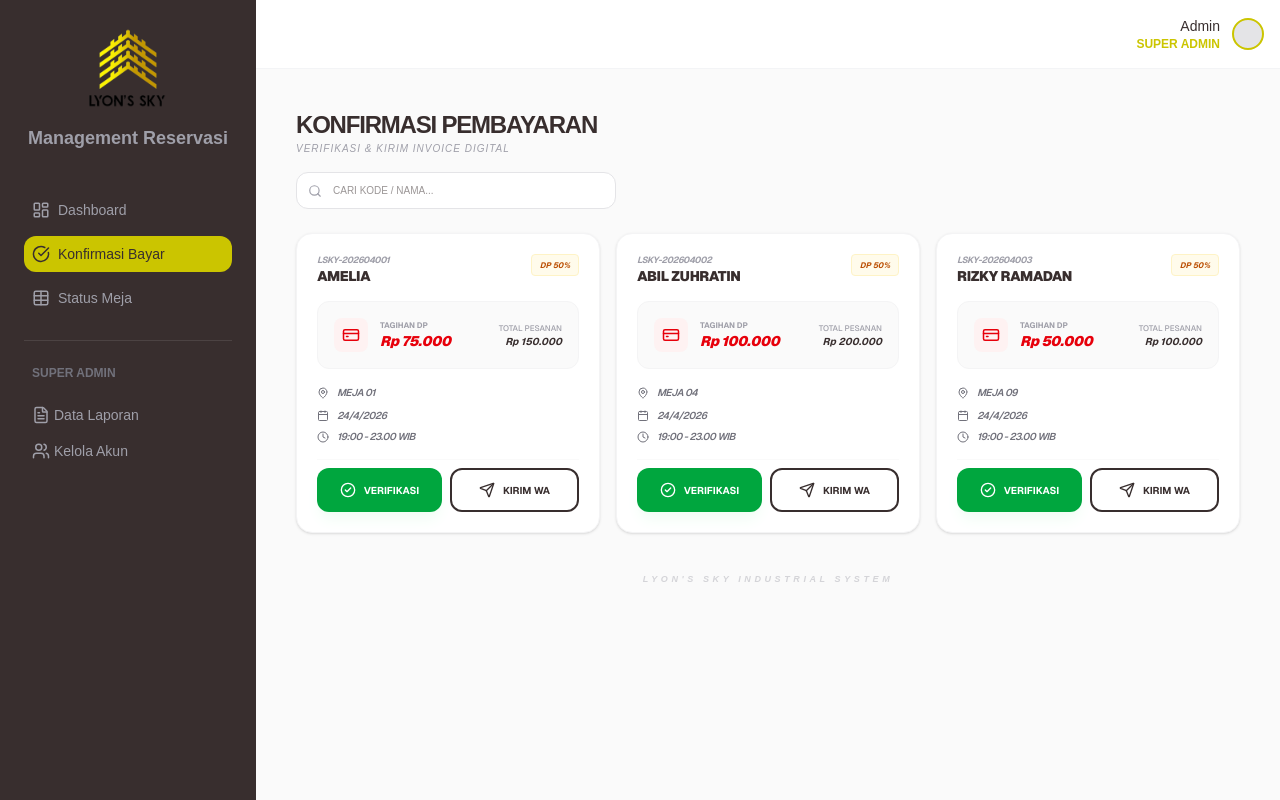
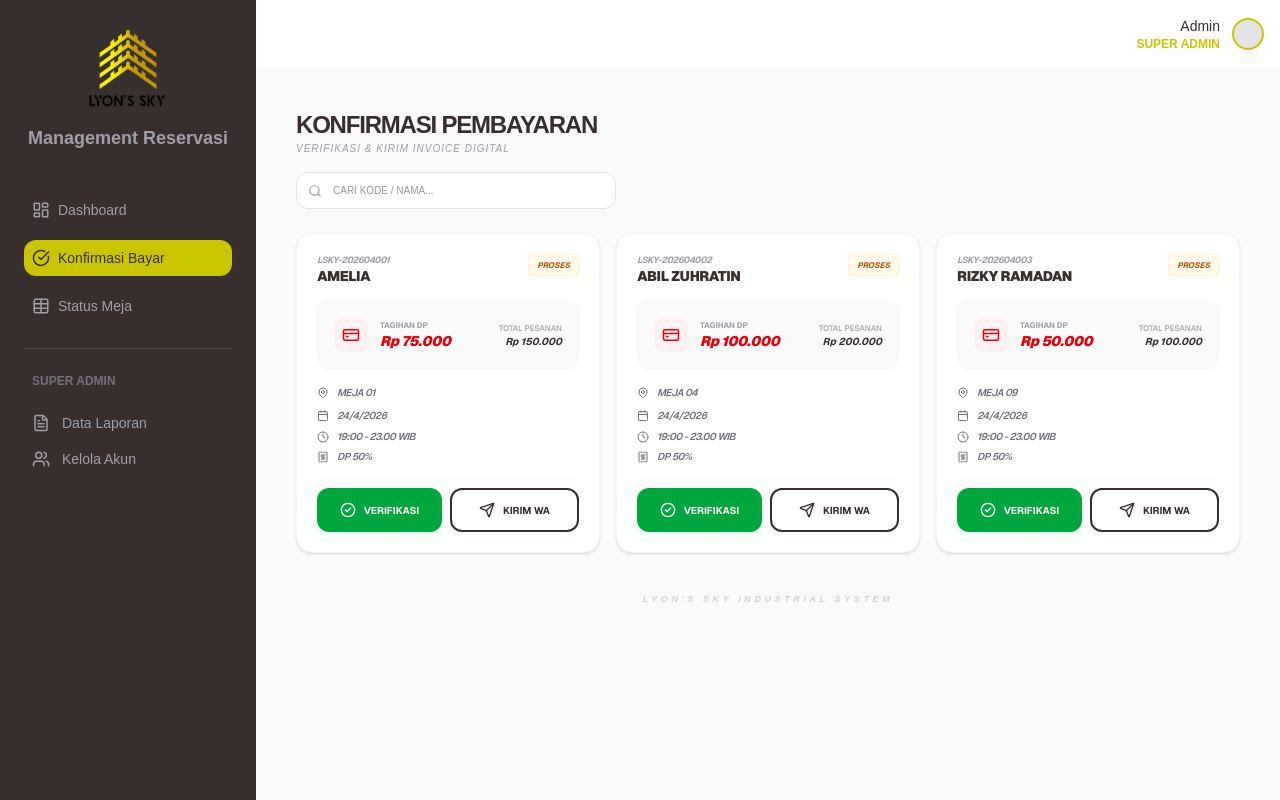
Before and after one commit to AbilZuhrotin/kerja-praktik, a Next.js app: page /admin/konfirmasi in a window 1280 px wide. Built offline with nearby package versions, Linux system fonts and the light colour scheme.

Commit message:
style: fix

```diff
--- a/src/app/admin/konfirmasi/page.js
+++ b/src/app/admin/konfirmasi/page.js
@@ -1,6 +1,6 @@
 "use client";
 import React, { useState } from "react";
-import { Search, Send, CheckCircle2, Calendar, MapPin, Clock, CreditCard } from "lucide-react";
+import { Search, Send, CheckCircle2, Calendar, MapPin, Clock, CreditCard, Receipt } from "lucide-react";
 
 export default function KonfirmasiPage() {
   // --- DATA DUMMY: Sudah ada nominal bayar ---
@@ -16,6 +16,7 @@ export default function KonfirmasiPage() {
       jam_masuk: "19:00",
       jam_keluar: "23.00",
       metode: "DP 50%",
+      status: "proses",
     },
     {
       id: "LSKY-202604002",
@@ -28,6 +29,7 @@ export default function KonfirmasiPage() {
       jam_masuk: "19:00",
       jam_keluar: "23.00",
       metode: "DP 50%",
+      status: "proses",
     },
     {
       id: "LSKY-202604003",
@@ -40,6 +42,7 @@ export default function KonfirmasiPage() {
       jam_masuk: "19:00",
       jam_keluar: "23.00",
       metode: "DP 50%",
+      status: "proses",
     },
   ]);
 
@@ -87,7 +90,7 @@ export default function KonfirmasiPage() {
                 </h4>
               </div>
               <span className="bg-amber-50 text-amber-700 text-[8px] font-bold px-2 py-1 rounded uppercase italic border border-amber-100">
-                {item.metode}
+                {item.status}
               </span>
             </div>
 
@@ -128,6 +131,12 @@ export default function KonfirmasiPage() {
                   {item.jam_masuk} - {item.jam_keluar} WIB
                 </p>
               </div>
+              <div className="flex items-center gap-2 text-zinc-500">
+                <Receipt size={12} />
+                <p className="text-[10px] font-semibold uppercase tracking-tighter italic leading-none">
+                  {item.metode}
+                </p>
+              </div>
             </div>
 
             {/* 4. Action Buttons */}
--- a/src/app/admin/layout.js
+++ b/src/app/admin/layout.js
@@ -53,7 +53,7 @@ export default function AdminLayout({ children }) {
           </p>
         </div>
 
-        <nav className="space-y-2">
+        <nav className="space-y-3">
           {menus.map((menu) => (
             <Link
               key={menu.href}
@@ -77,9 +77,9 @@ export default function AdminLayout({ children }) {
                 <Link
                   key={menu.href}
                   href={menu.href}
-                  className={`flex items-center gap-1 p-2 rounded-xl font-medium text-sm transition-all ${pathname === menu.href ? "bg-[#cbc500] text-[#382E2E]" : "hover:bg-white/5 text-zinc-400"}`}
+                  className={`flex items-center gap-2 p-2 rounded-xl font-medium text-sm transition-all ${pathname === menu.href ? "bg-[#cbc500] text-[#382E2E]" : "hover:bg-white/5 text-zinc-400"}`}
                 >
-                  <span>{menu.icon}</span> {menu.name}
+                  <span className="pr-1">{menu.icon}</span> {menu.name}
                 </Link>
               ))}
             </div>
--- a/src/app/admin/meja/page.js
+++ b/src/app/admin/meja/page.js
@@ -5,9 +5,9 @@ import { Search, Edit3, Trash2, Plus, Calendar, Clock, MapPin } from 'lucide-rea
 export default function MejaManagementPage() {
   // --- DUMMY DATA RESERVASI ---
   const [reservasi, setReservasi] = useState([
-    { id: "RSV-001", nama: "Amelia", meja: "01", tgl: "24/04/2026", jam: "19:00 - 23:00", status: "Konfirmasi" },
-    { id: "RSV-002", nama: "Abil Zuhratin", meja: "04", tgl: "24/04/2026", jam: "19:00 - 23:00", status: "Proses" },
-    { id: "RSV-003", nama: "Rizky Ramadan", meja: "09", tgl: "24/04/2026", jam: "19:00 - 23:00", status: "Konfirmasi" },
+    { id: "RSV-001", nama: "Amelia", meja: "01", tgl: "24/04/2026", jam: "19:00 - 23:00", status: "Selesai" },
+    { id: "RSV-002", nama: "Abil Zuhratin", meja: "04", tgl: "24/04/2026", jam: "19:00 - 23:00", status: "Konfirmasi" },
+    { id: "RSV-003", nama: "Rizky Ramadan", meja: "09", tgl: "24/04/2026", jam: "19:00 - 23:00", status: "Selesai" },
   ]);
 
   const handleEdit = (id) => console.log("Edit ID:", id);
@@ -65,7 +65,7 @@ export default function MejaManagementPage() {
                     </div>
                   </td>
                   <td className="p-5 text-[12px] font-bold italic uppercase">
-                    <span className={item.status === 'Konfirmasi' ? 'text-green-600' : 'text-amber-500'}>
+                    <span className={item.status === 'Selesai' ? 'text-green-600' : 'text-amber-500'}>
                       {item.status}
                     </span>
                   </td>
--- a/src/app/invoice/[id]/page.js
+++ b/src/app/invoice/[id]/page.js
@@ -52,9 +52,6 @@ export default function InvoicePage() {
                   className="w-full h-full object-contain"
                 />
               </div>
-              <p className="text-[12px] font-semibold text-zinc-400 mt-1 pl-5">
-                Digital Invoice
-              </p>
             </div>
 
             <div className="flex flex-col items-center md:items-end">
@@ -65,6 +62,9 @@ export default function InvoicePage() {
                 {data.invoice_id}
               </p>
             </div>
+          </div>
+          <div className="text-center text-[12px] font-semibold text-zinc-400 pb-5 uppercase">
+            Digital Invoice
           </div>
 
           {/* GRID INFO UTAMA (RESPONSIVE) */}
@@ -84,9 +84,9 @@ export default function InvoicePage() {
               </p>
             </div>
             <div className="space-y-1 sm:col-span-2 md:col-span-1">
-              <p className="text-[9px] font-bold text-zinc-400 uppercase tracking-widest">
+              <div className="text-[9px] font-bold text-zinc-400 uppercase tracking-widest">
                 Meja No
-              </p>
+              </div>
               <p className="text-sm font-black uppercase flex items-center justify-center md:justify-start gap-2 text-[#382E2E]">
                 {data.meja}
               </p>
```
